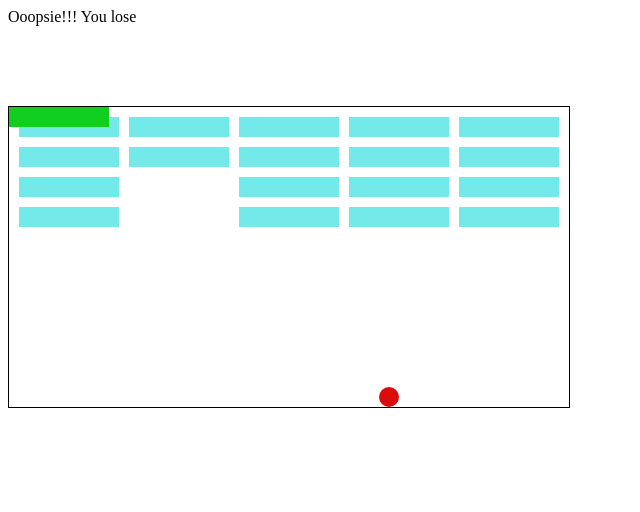
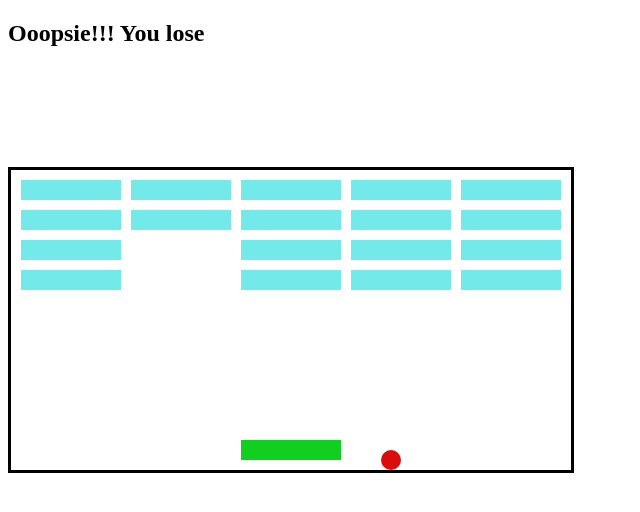
Before and after one commit to yernur16/jsGames, a plain HTML site: page arkanoid/index.html in a window 1280 px wide. Shown: the whole page, without its empty margins (0-640 px from the left). Drawn offline with Linux system fonts and the light colour scheme.

Commit message:
fixed problem with user block

```diff
--- a/arkanoid/index.html
+++ b/arkanoid/index.html
@@ -6,7 +6,7 @@
     <title>Arkanoid Game</title>
   </head>
   <body>
-    <div id="score">0</div>
+    <h2 id="score">0</h2>
     <div class="grid"></div>
     <script src="index.js"></script>
   </body>
--- a/arkanoid/index.js
+++ b/arkanoid/index.js
@@ -5,9 +5,10 @@ const blockHeight = 20;
 const boardWidth = 560;
 const boardHeight = 300;
 const ballDiameter = 20;
-let timerId;
 let xDirection = -2;
 let yDirection = 2;
+
+let timerId;
 let score = 0;
 
 const userStart = [230, 10];
@@ -17,7 +18,6 @@ const ballStart = [270, 40];
 let ballCurrentPosition = ballStart;
 
 //create Block
-
 class Block {
   constructor(xAxis, yAxis) {
     this.bottomLeft = [xAxis, yAxis];
@@ -73,7 +73,7 @@ function drawUser() {
 //add user
 const user = document.createElement("div");
 user.classList.add("user");
-drawUser;
+drawUser();
 grid.appendChild(user);
 
 //move user
@@ -136,7 +136,7 @@ function checkForCollisions() {
       scoreDisplay.innerHTML = score;
 
       //check for win
-      if (block.length === 0) {
+      if (blocks.length === 0) {
         scoreDisplay.innerHTML = "You win!!!";
         clearInterval(timerId);
         document.removeEventListener("keydown", moveUser);
--- a/arkanoid/styles.css
+++ b/arkanoid/styles.css
@@ -2,8 +2,8 @@
   position: absolute;
   width: 560px;
   height: 300px;
-  border: solid black 1px;
-  margin-top: 80px;
+  border: solid black 3px;
+  margin-top: 100px;
 }
 
 .block {
@@ -24,6 +24,6 @@
   position: absolute;
   width: 20px;
   height: 20px;
-  border-radius: 10px;
+  border-radius: 100px;
   background-color: rgb(219, 12, 12);
 }
```
